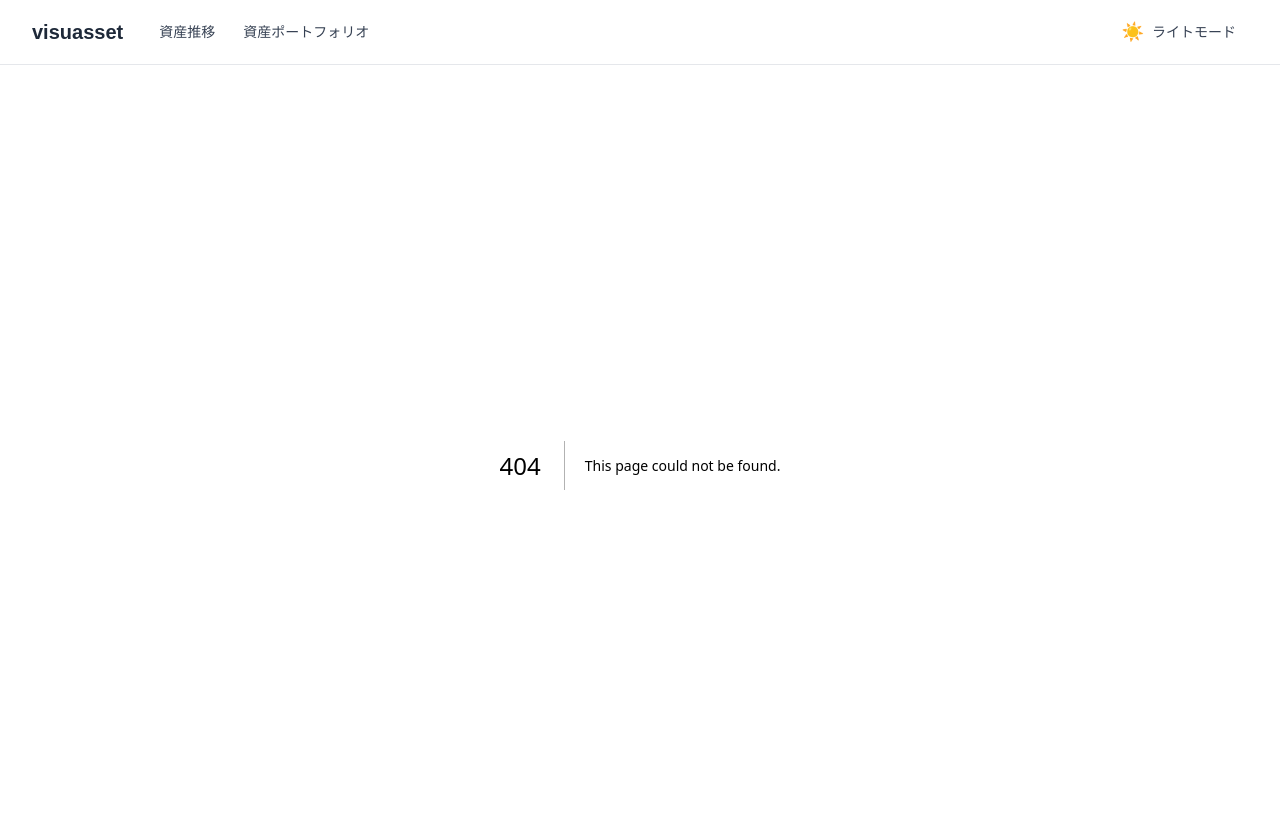
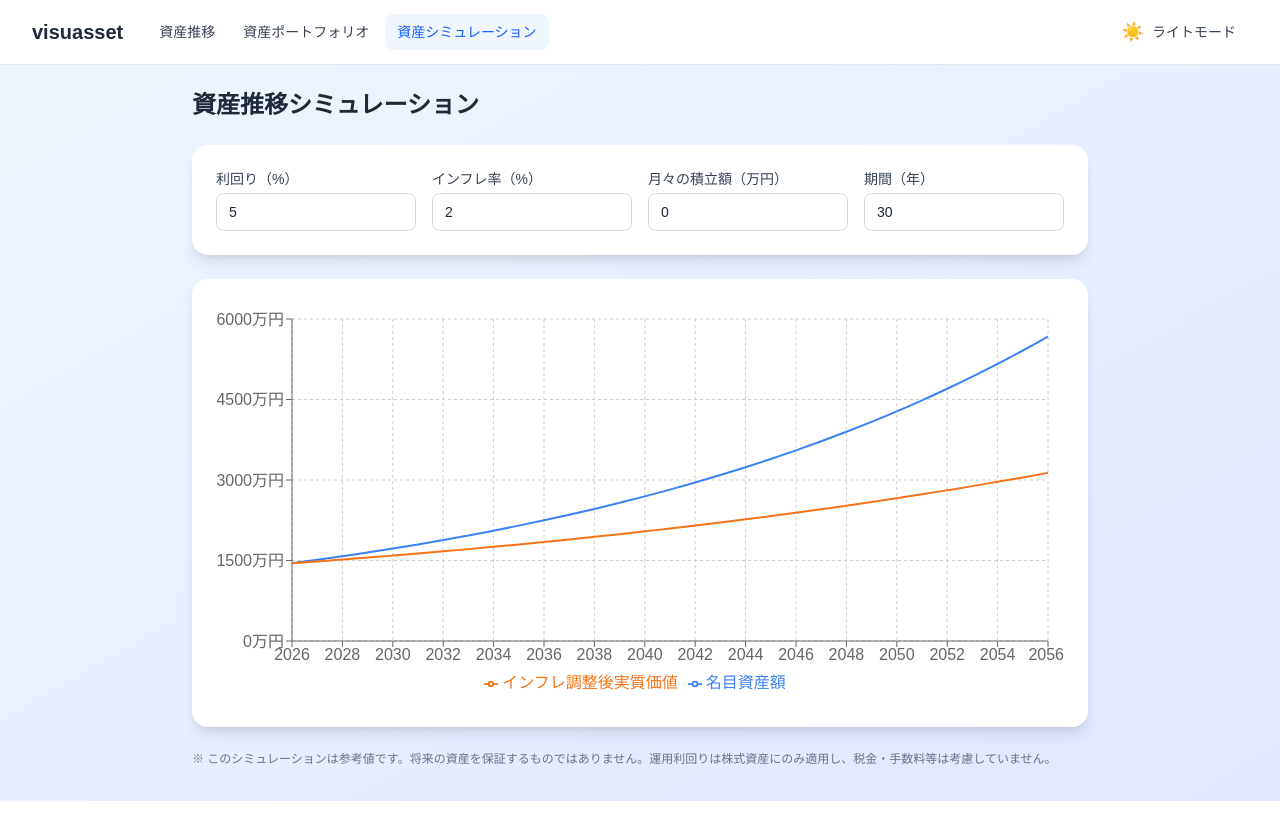
Before and after one commit to TakuyaFukumura/visuasset-next-js-app, a Next.js app: page /simulation in a window 1280 px wide. Before the commit this address had no page. Shown: the top 840 px of the page. After the commit the page ends 801 px from the top, so only its background shows below. Built offline with nearby package versions, Linux system fonts and the light colour scheme.

Commit message:
Add asset transition simulation feature with line chart and settings UI
Co-authored-by: TakuyaFukumura <53442938+TakuyaFukumura@users.noreply.github.com>

```diff
--- a/src/app/components/Header.tsx
+++ b/src/app/components/Header.tsx
@@ -61,6 +61,9 @@ export default function Header() {
                             <Link href="/portfolio" className={navLinkClass('/portfolio')}>
                                 資産ポートフォリオ
                             </Link>
+                            <Link href="/simulation" className={navLinkClass('/simulation')}>
+                                資産シミュレーション
+                            </Link>
                         </nav>
                     </div>
 
--- /dev/null
+++ b/src/app/components/SimulationChart.tsx
@@ -0,0 +1,180 @@
+'use client';
+
+import {useState} from 'react';
+import {CartesianGrid, Legend, Line, LineChart, ResponsiveContainer, Tooltip, XAxis, YAxis,} from 'recharts';
+import type {AssetData} from '../../../lib/parseAssets';
+
+interface SimulationChartProps {
+    readonly latestData: AssetData;
+}
+
+interface SimulationSettings {
+    annualYield: number;
+    inflationRate: number;
+    monthlyContribution: number;
+    projectionYears: number;
+}
+
+interface SimulationDataPoint {
+    year: number;
+    nominal: number;
+    real: number;
+}
+
+function calcSimulation(latestData: AssetData, settings: SimulationSettings): SimulationDataPoint[] {
+    const {annualYield, inflationRate, monthlyContribution, projectionYears} = settings;
+    const r = annualYield / 100;
+    const inflation = inflationRate / 100;
+    const monthlyRate = r / 12;
+    const startYear = latestData.year;
+    const {stocks, cash, crypto} = latestData;
+
+    const result: SimulationDataPoint[] = [];
+
+    for (let n = 0; n <= projectionYears; n++) {
+        let stocksValue: number;
+        if (monthlyRate === 0) {
+            stocksValue = stocks * Math.pow(1 + r, n) + monthlyContribution * 12 * n;
+        } else {
+            const fvInitial = stocks * Math.pow(1 + r, n);
+            const fvContributions =
+                monthlyContribution * (Math.pow(1 + monthlyRate, 12 * n) - 1) / monthlyRate;
+            stocksValue = fvInitial + fvContributions;
+        }
+
+        const nominal = stocksValue + cash + crypto;
+        const real = inflation === 0 ? nominal : nominal / Math.pow(1 + inflation, n);
+
+        result.push({
+            year: startYear + n,
+            nominal: Math.round(nominal),
+            real: Math.round(real),
+        });
+    }
+
+    return result;
+}
+
+export default function SimulationChart({latestData}: SimulationChartProps) {
+    const [settings, setSettings] = useState<SimulationSettings>({
+        annualYield: 5,
+        inflationRate: 2,
+        monthlyContribution: 0,
+        projectionYears: 30,
+    });
+
+    const data = calcSimulation(latestData, settings);
+
+    const handleChange = (key: keyof SimulationSettings) => (e: React.ChangeEvent<HTMLInputElement>) => {
+        const value = Number(e.target.value);
+        if (!Number.isFinite(value)) return;
+        setSettings((prev) => ({...prev, [key]: value}));
+    };
+
+    return (
+        <div>
+            <div
+                className="bg-white dark:bg-gray-800 rounded-2xl shadow-lg p-6 mb-6 grid grid-cols-2 gap-4 sm:grid-cols-4">
+                <div>
+                    <label
+                        htmlFor="annualYield"
+                        className="block text-sm font-medium text-gray-700 dark:text-gray-300 mb-1">
+                        利回り（%）
+                    </label>
+                    <input
+                        id="annualYield"
+                        type="number"
+                        min={0}
+                        max={100}
+                        step={0.1}
+                        value={settings.annualYield}
+                        onChange={handleChange('annualYield')}
+                        className="w-full rounded-lg border border-gray-300 dark:border-gray-600 bg-white dark:bg-gray-700 text-gray-800 dark:text-gray-200 px-3 py-2 text-sm focus:outline-none focus:ring-2 focus:ring-blue-500"
+                    />
+                </div>
+                <div>
+                    <label
+                        htmlFor="inflationRate"
+                        className="block text-sm font-medium text-gray-700 dark:text-gray-300 mb-1">
+                        インフレ率（%）
+                    </label>
+                    <input
+                        id="inflationRate"
+                        type="number"
+                        min={0}
+                        max={100}
+                        step={0.1}
+                        value={settings.inflationRate}
+                        onChange={handleChange('inflationRate')}
+                        className="w-full rounded-lg border border-gray-300 dark:border-gray-600 bg-white dark:bg-gray-700 text-gray-800 dark:text-gray-200 px-3 py-2 text-sm focus:outline-none focus:ring-2 focus:ring-blue-500"
+                    />
+                </div>
+                <div>
+                    <label
+                        htmlFor="monthlyContribution"
+                        className="block text-sm font-medium text-gray-700 dark:text-gray-300 mb-1">
+                        月々の積立額（万円）
+                    </label>
+                    <input
+                        id="monthlyContribution"
+                        type="number"
+                        min={0}
+                        step={1}
+                        value={settings.monthlyContribution}
+                        onChange={handleChange('monthlyContribution')}
+                        className="w-full rounded-lg border border-gray-300 dark:border-gray-600 bg-white dark:bg-gray-700 text-gray-800 dark:text-gray-200 px-3 py-2 text-sm focus:outline-none focus:ring-2 focus:ring-blue-500"
+                    />
+                </div>
+                <div>
+                    <label
+                        htmlFor="projectionYears"
+                        className="block text-sm font-medium text-gray-700 dark:text-gray-300 mb-1">
+                        期間（年）
+                    </label>
+                    <input
+                        id="projectionYears"
+                        type="number"
+                        min={1}
+                        max={50}
+                        step={1}
+                        value={settings.projectionYears}
+                        onChange={handleChange('projectionYears')}
+                        className="w-full rounded-lg border border-gray-300 dark:border-gray-600 bg-white dark:bg-gray-700 text-gray-800 dark:text-gray-200 px-3 py-2 text-sm focus:outline-none focus:ring-2 focus:ring-blue-500"
+                    />
+                </div>
+            </div>
+
+            <div className="bg-white dark:bg-gray-800 rounded-2xl shadow-lg p-6 mb-6">
+                <ResponsiveContainer width="100%" height={400}>
+                    <LineChart data={data} margin={{top: 16, right: 16, left: 16, bottom: 8}}>
+                        <CartesianGrid strokeDasharray="3 3"/>
+                        <XAxis dataKey="year"/>
+                        <YAxis unit="万円"/>
+                        <Tooltip formatter={(value) => `${Number(value).toLocaleString()}万円`}/>
+                        <Legend/>
+                        <Line
+                            type="monotone"
+                            dataKey="nominal"
+                            name="名目資産額"
+                            stroke="#3b82f6"
+                            dot={false}
+                            strokeWidth={2}
+                        />
+                        <Line
+                            type="monotone"
+                            dataKey="real"
+                            name="インフレ調整後実質価値"
+                            stroke="#f97316"
+                            dot={false}
+                            strokeWidth={2}
+                        />
+                    </LineChart>
+                </ResponsiveContainer>
+            </div>
+
+            <p className="text-xs text-gray-500 dark:text-gray-400">
+                ※ このシミュレーションは参考値です。将来の資産を保証するものではありません。運用利回りは株式資産にのみ適用し、税金・手数料等は考慮していません。
+            </p>
+        </div>
+    );
+}
--- /dev/null
+++ b/src/app/simulation/page.tsx
@@ -0,0 +1,22 @@
+import {parseAssets} from '../../../lib/parseAssets';
+import SimulationChart from '../components/SimulationChart';
+
+export default function SimulationPage() {
+    const allData = parseAssets();
+
+    if (allData.length === 0) {
+        throw new Error('No asset data available');
+    }
+
+    const latestData = allData.at(-1)!;
+
+    return (
+        <div
+            className="font-sans min-h-[calc(100vh-4rem)] bg-linear-to-br from-blue-50 to-indigo-100 dark:from-gray-900 dark:to-gray-800 p-6">
+            <main className="max-w-4xl mx-auto">
+                <h2 className="text-2xl font-bold mb-6 text-gray-800 dark:text-gray-200">資産推移シミュレーション</h2>
+                <SimulationChart latestData={latestData}/>
+            </main>
+        </div>
+    );
+}
```
Also changed, not shown: 3 other files (tests, documents, lock files or other folders).
